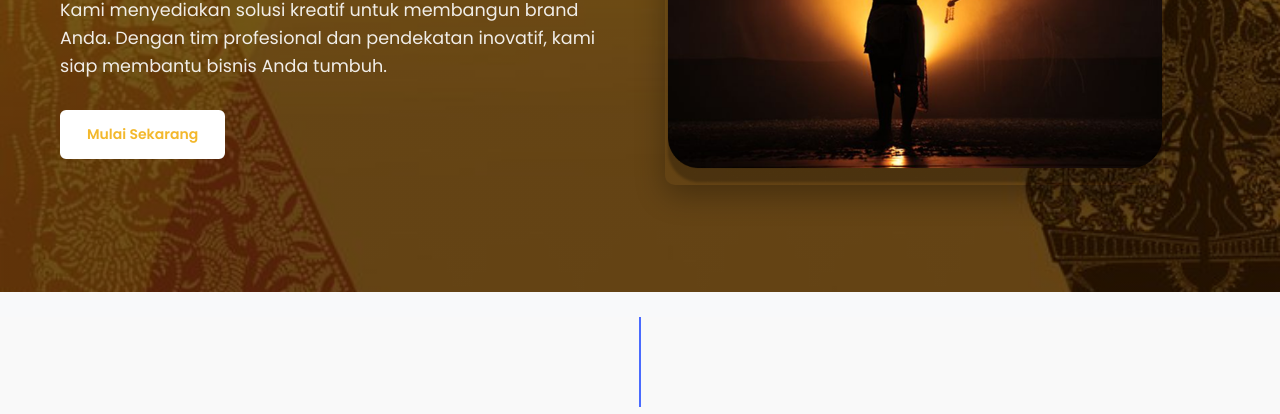
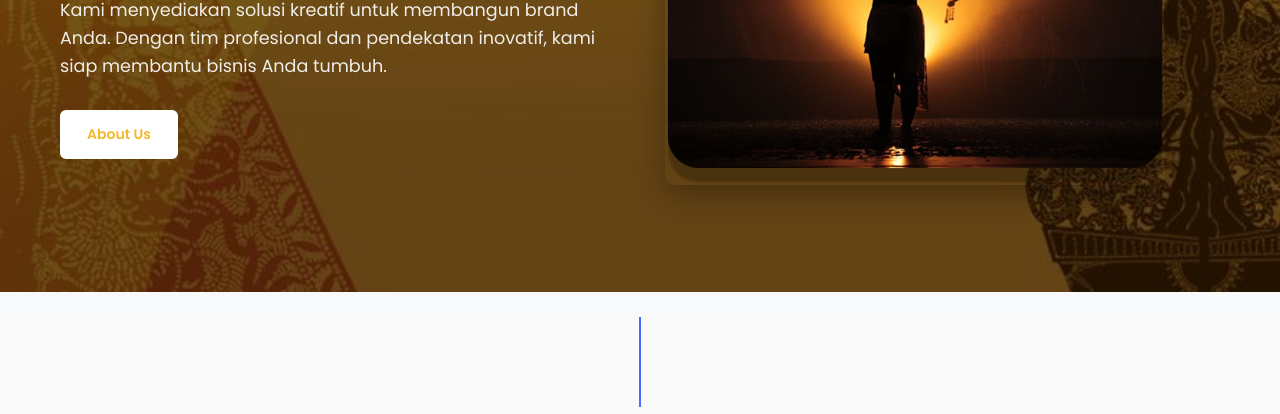
Before and after one commit to bLack-Domon/Project_Lomba, a plain HTML site: page Contact/index.html in a window 1280 px wide. Shown: the part 331-745 px from the top of the page. Drawn offline with Linux system fonts and the light colour scheme.

Commit message:
tak ubah dikit

```diff
--- a/Contact/index.html
+++ b/Contact/index.html
@@ -39,7 +39,7 @@
             <h1 class="hero-title">Selamat Datang di Akses Studio</h1>
             <p class="hero-description">Kami menyediakan solusi kreatif untuk membangun brand Anda. Dengan tim profesional dan pendekatan inovatif, kami siap membantu bisnis Anda tumbuh.</p>
             <div class="hero-buttons">
-                <a href="#" class="btn btn-primary">Mulai Sekarang</a>
+                <a href="#" class="btn btn-primary">About Us</a>
             </div>
         </div>
         <div class="hero-image">
```
